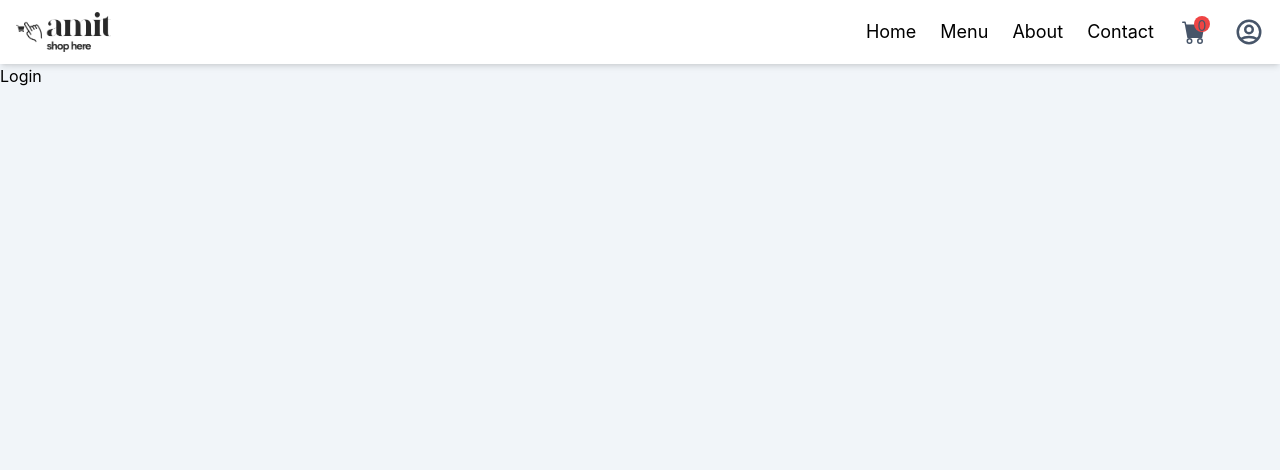
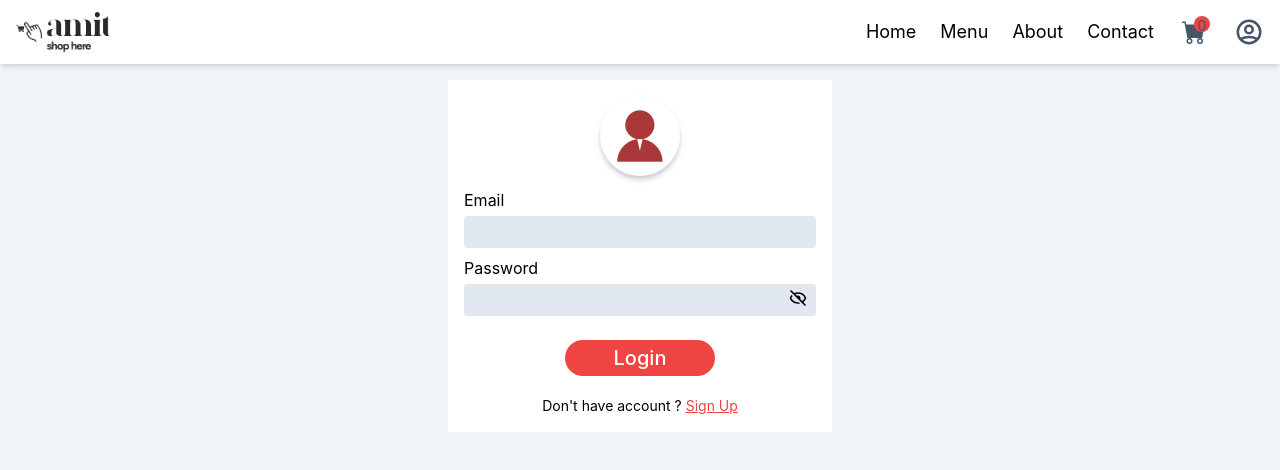
Before and after one commit to dewsiro000/The-Fasted-Delivery--in-home, a React (Create React App) app in the folder frontend/: page /login in a window 1280 px wide. Shown: the top 470 px of the page. Built offline with nearby package versions, Linux system fonts and the light colour scheme.

Commit message:
หน้า Signup

```diff
--- a/frontend/src/page/Signup.js
+++ b/frontend/src/page/Signup.js
@@ -4,6 +4,7 @@
 import { Link, useNavigate } from "react-router-dom";
 
 const Signup = () => {
+    const navigate = useNavigate()
     const [showPassword, setShowPassword] = useState(false)
     const [showConfirmPassword, setShowConfirmPassword] = useState(false)
     const [data, setData] = useState({
@@ -20,18 +21,53 @@
     const handlesShowConfirmPassword = () => {
         setShowConfirmPassword(preve => !preve)
     }
-    const handleOnchange = () => {
+    const handleOnchange = (e) => {
+        const { name, value } = e.target
+        setData((preve) => {
+            return {
+                ...preve,
+                [name]: value
+            }
+        })
+    }
 
+    const handleUploadProfileImage = (e) => {
+        console.log(e.target.files[0]);
+    }
+
+    const handleSubmit = (e) => {
+        e.preventDefault()
+        const { firstName, email, password, confirmPassword } = data
+        if (firstName && email && password && confirmPassword) {
+            if (password === confirmPassword) {
+                alert("successfull")
+                navigate("/login")
+            }
+            else {
+                alert("password and confirm password not equal")
+            }
+        }
+        else {
+            alert("Please Enter required fields")
+        }
     }
 
     return (
         <div className='p-3 md:p-4'>
             <div className='w-full max-w-sm bg-white m-auto flex items-center flex-col p-4'>
-                <div className='w-20 overflow-hidden rounded-full drop-shadow-md shadow-md m-auto'>
+                <div className='w-20 overflow-hidden rounded-full drop-shadow-md shadow-md m-auto relative cursor-pointer'>
                     <img src={loginSignupImage} className='w-full' />
+
+                    <lable htmlFor="profileImage">
+                        <div className=' absolute bottom-0 h-1/3 bg-slate-500 w-full text-center cursor-pointer'>
+                            <p className='text-sm p-1 text-white'>Upload</p>
+                        </div>
+                        <input type={"file"} id="profileImage" accept="image/*" className='hidden' onChange={handleUploadProfileImage} />
+                    </lable>
+
                 </div>
 
-                <form className='w-full py-3 flex flex-col'>
+                <form className='w-full py-3 flex flex-col' onSubmit={handleSubmit}>
                     <label htmlFor='firstName'>First Name</label>
                     <input
                         type={"text"}
@@ -74,27 +110,39 @@
                         />
                         <span
                             className='flex text-xl cursor-pointer'
-                            onClick={handleShowPassword} >{showPassword ? <BiShow /> : <BiHide />}
+                            onClick={handleShowPassword}
+                        >
+                            {showPassword ? <BiShow /> : <BiHide />}
                         </span>
                     </div>
 
-                    <label htmlFor='confirmpassword'>Confirm Password</label>
+                    <label htmlFor='confirmpassword'> Confirm Password </label>
                     <div className='flex px-2 py-1 bg-slate-200 rounded mt-1 mb-2 focus-within:outline focus-within:outline-blue-300'>
                         <input
                             type={showConfirmPassword ? "text" : "password"}
-                            id="confirmpassword" name='confirmpassword'
+                            id="confirmPassword"
+                            name='confirmPassword'
                             className='w-full bg-slate-200 border-none outline-none'
                             value={data.confirmPassword}
                             onChange={handleOnchange}
                         />
                         <span className='flex text-xl cursor-pointer'
-                            onClick={handlesShowConfirmPassword} >{showPassword ? <BiShow /> : <BiHide />}
+                            onClick={handlesShowConfirmPassword}
+                        >
+                            {showConfirmPassword ? <BiShow /> : <BiHide />}
                         </span>
                     </div>
 
-                    <button className='max-w-[150px] w-full m-auto bg-red-500 hover:bg-red-600 cursor-pointer text-white text-xl font-medium text-center py-1 rounded-full mt-4'>Sign up</button>
+                    <button className='max-w-[150px] w-full m-auto bg-red-500 hover:bg-red-600 cursor-pointer text-white text-xl font-medium text-center py-1 rounded-full mt-4'>
+                        Sign up
+                    </button>
                 </form>
-                <p className='text-left text-sm mt-2'>Already have account ? <Link to={"login"} className='text-red-500'>Login</Link></p>
+                <p className='text-left text-sm mt-2'>
+                    Already have account ?{" "}
+                    <Link to={"/login"} className='text-red-500 underline'>
+                        Login
+                    </Link>
+                </p>
             </div>
         </div>
     )
--- a/frontend/src/page/login.js
+++ b/frontend/src/page/login.js
@@ -1,9 +1,88 @@
-import React from 'react'
+import React, { useState } from 'react'
+import loginSignupImage from '../assest/login-animation.gif'
+import { BiShow, BiHide } from 'react-icons/bi'
+import { Link, useNavigate } from "react-router-dom";
 
 const Login = () => {
+    const [showPassword, setShowPassword] = useState(false)
+    const [data, setData] = useState({
+        firstName: "",
+        lastName: "",
+        email: "",
+        password: "",
+        confirmPassword: "",
+    })
+    console.log(data, "data");
+    const handleShowPassword = () => {
+        setShowPassword(preve => !preve)
+    }
+    const handleOnchange = (e) => {
+        const { name, value } = e.target
+        setData((preve) => {
+            return {
+                ...preve,
+                [name]: value
+            }
+        })
+    }
+
+    const handleSubmit = (e) => {
+        e.preventDefault()
+        const { email, password } = data
+        if (email && password) {
+            alert("successfull")
+        }
+        else {
+            alert("Please Enter required fields")
+        }
+    }
+
     return (
-        <div>
-            Login
+        <div className='p-3 md:p-4'>
+            <div className='w-full max-w-sm bg-white m-auto flex items-center flex-col p-4'>
+                <div className='w-20 overflow-hidden rounded-full drop-shadow-md shadow-md m-auto'>
+                    <img src={loginSignupImage} className='w-full' />
+                </div>
+
+                <form className='w-full py-3 flex flex-col' onSubmit={handleSubmit}>
+                    <label htmlFor='email'>Email</label>
+                    <input
+                        type={"email"}
+                        id="email"
+                        name='email'
+                        className='mt-1 mb-2 w-full bg-slate-200 px-2 py-1 rounded focus-within:outline-blue-400'
+                        value={data.email}
+                        onChange={handleOnchange}
+                    />
+
+                    <label htmlFor='password'>Password</label>
+                    <div className='flex px-2 py-1 bg-slate-200 rounded mt-1 mb-2 focus-within:outline focus-within:outline-blue-300'>
+                        <input
+                            type={showPassword ? "text" : "password"}
+                            id="password"
+                            name='password'
+                            className='w-full bg-slate-200 border-none outline-none'
+                            value={data.password}
+                            onChange={handleOnchange}
+                        />
+                        <span
+                            className='flex text-xl cursor-pointer'
+                            onClick={handleShowPassword}
+                        >
+                            {showPassword ? <BiShow /> : <BiHide />}
+                        </span>
+                    </div>
+                    <button className='max-w-[150px] w-full m-auto bg-red-500 hover:bg-red-600 cursor-pointer text-white text-xl font-medium text-center py-1 rounded-full mt-4'>
+                        Login
+                    </button>
+                </form>
+                <p className='text-left text-sm mt-2'>
+                    Don't have account ?{" "}
+                    <Link to={"/signup"} className='text-red-500 underline'>
+                        Sign Up
+                    </Link>
+                </p>
+            </div>
         </div>
     )
 }
--- /dev/null
+++ b/frontend/src/utility/ImagegetoBase64.js
@@ -0,0 +1,4 @@
+
+async function ImagetoBase64(file) {
+
+}
```
